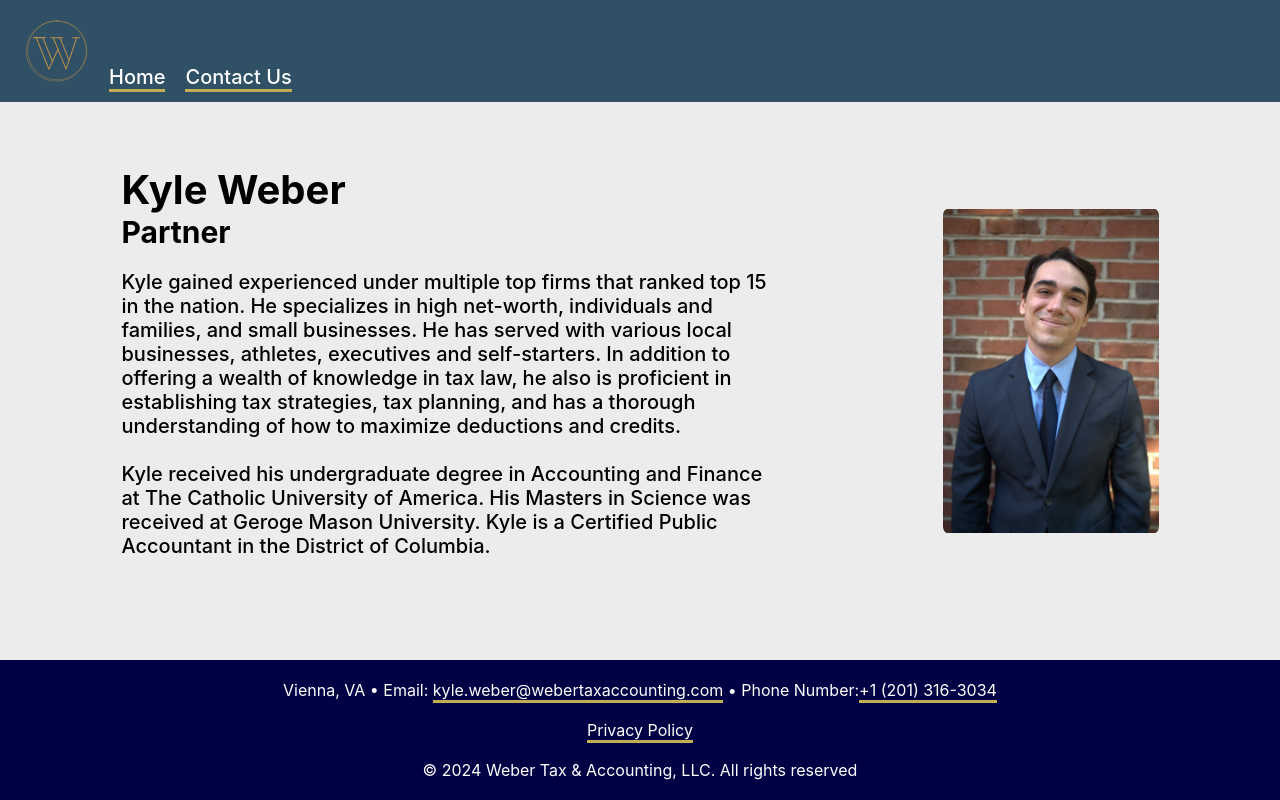
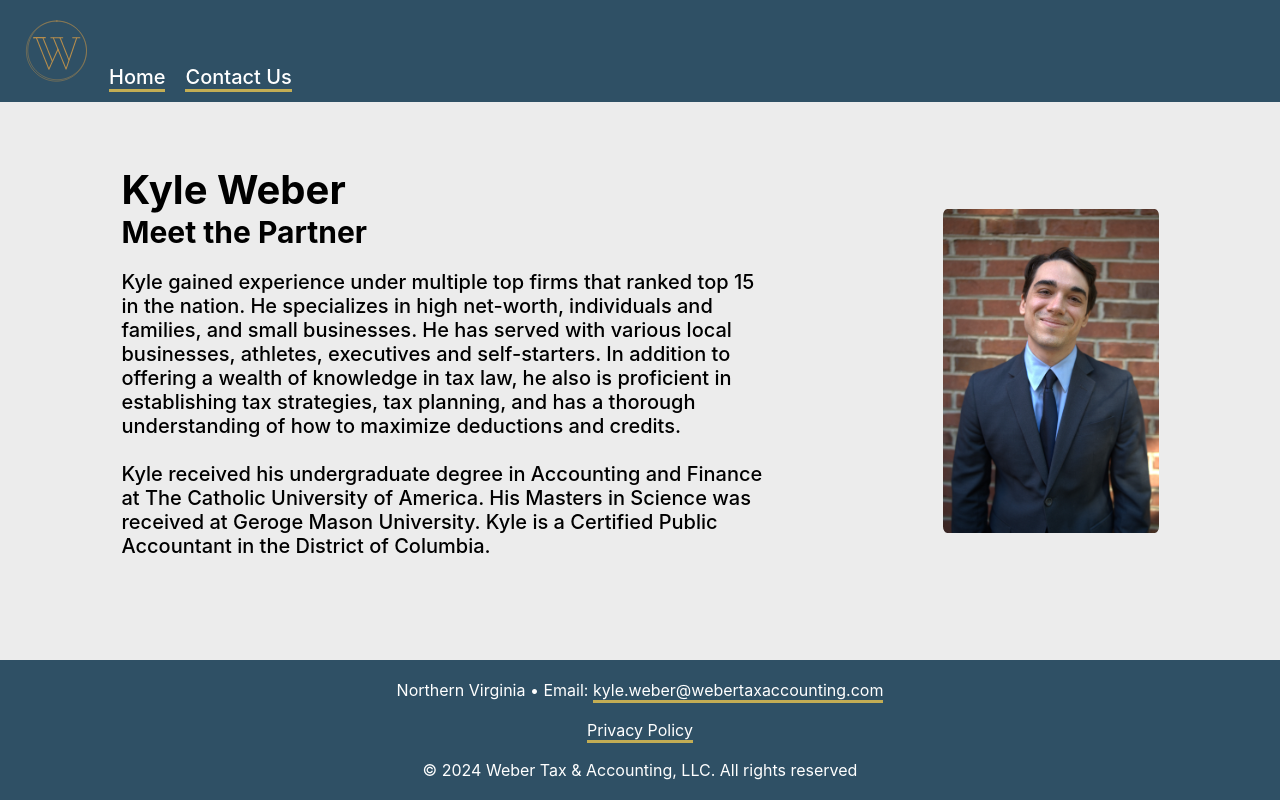
Before and after one commit to GainorJoshua-FS/webertaxaccounting, a React (Create React App) app: page /#/ in a window 1280 px wide. Built offline with nearby package versions, Linux system fonts and the light colour scheme.

Commit message:
All small changes made

```diff
--- a/src/App.css
+++ b/src/App.css
@@ -22,7 +22,7 @@ footer a {
 }
 
 footer a:hover{
-  border-color: #2F5065;
+  border-color: #000045;
 }
 
 header .Link:hover {
@@ -205,6 +205,11 @@ header .Link:hover {
     max-width: 5%;
     margin: 20px 20px 0px 25px;
   }
+
+  .Footer {
+    padding: 20px;
+    color: white;
+  }
 /* END HEADER & FOOTER ======================*/
 }
 
--- a/src/components/Contact.js
+++ b/src/components/Contact.js
@@ -6,11 +6,9 @@ function Contact() {
             <p className='ContactBody'>
                 Prospective clients please email <a href='mailto:Kyle.Weber@webertaxaccounting.com'>kyle.weber@webertaxaccounting.com</a> describing the nature of your inquiry.
 
-                If further documents are required to understand the complexity and scope of your request, we will provide you a secure link to our portal to upload necessary documentation
+                If further documents are required to understand the complexity and scope of your request, we will provide you a secure link to our portal to upload necessary documentation.
 
                 If an introductory meeting is requested, please indicate so in your inquiry.
-
-                Weber Tax &amp; Accounting does not currently maintain an office-front location, but in-person meetings can be arranged upon request.
             </p>
 
             <form className='ContactForm'>
--- a/src/components/Footer.js
+++ b/src/components/Footer.js
@@ -3,12 +3,10 @@ import { Link } from 'react-router-dom'
 
 function Footer() {
     return (
-        <footer style={styles.footer}>
-            Vienna, VA
+        <footer className='PrimBack Footer'>
+            Northern Virginia
             •
             Email: <a className='Link' href='mailto:Kyle.Weber@webertaxaccounting.com'>kyle.weber@webertaxaccounting.com</a>
-            &nbsp;•
-            Phone Number:<a className='Link'     href='tel://+12013163034'>+1 (201) 316-3034</a>
             <br/><br/>
             <Link className='Link' id="link" to="/privacy-policy">
                 Privacy Policy
@@ -22,9 +20,5 @@ function Footer() {
 export default Footer
 
 const styles ={
-    footer:{
-        backgroundColor: '#000045',
-        padding: "20px",
-        color: "white"
-    },
+
 }
--- a/src/components/Home.js
+++ b/src/components/Home.js
@@ -6,9 +6,9 @@ function Home() {
         <section className='BioSection'>
             <article className='BioArticle'>
                 <h2 className='BioName'>Kyle Weber</h2>
-                <h3 className='BioTitle'>Partner</h3>
+                <h3 className='BioTitle'>Meet the Partner</h3>
                 <p className='BioBody'>
-                    Kyle gained experienced under multiple top firms that ranked top 15 in the nation. He specializes in high net-worth, individuals and families, and small businesses. He has served with various local businesses, athletes, executives and self-starters. In addition to offering a wealth of knowledge in tax law, he also is proficient in establishing tax strategies, tax planning, and has a thorough understanding of how to maximize deductions and credits. <br/> <br/> Kyle received his undergraduate degree in Accounting and Finance at The Catholic University of America. His Masters in Science was received at Geroge Mason University. Kyle is a Certified Public Accountant in the District of Columbia.
+                    Kyle gained experience under multiple top firms that ranked top 15 in the nation. He specializes in high net-worth, individuals and families, and small businesses. He has served with various local businesses, athletes, executives and self-starters. In addition to offering a wealth of knowledge in tax law, he also is proficient in establishing tax strategies, tax planning, and has a thorough understanding of how to maximize deductions and credits. <br/> <br/> Kyle received his undergraduate degree in Accounting and Finance at The Catholic University of America. His Masters in Science was received at Geroge Mason University. Kyle is a Certified Public Accountant in the District of Columbia.
                 </p>
             </article>
             <img className='BioImg' style={styles.img} src={Kyle} alt='Kyle Weber'/>
--- a/src/components/PrivacyPolicy.js
+++ b/src/components/PrivacyPolicy.js
@@ -7,7 +7,7 @@ function PrivacyPolicy() {
 
             <h3>Collection of Personal Information</h3>
             <p>
-                Weber Tax &amp; Accounting only collects personal data that has been voluntarily provided by the users of this site by signing up for an account. We are the sole owners of the data collected on this site.
+                Weber Tax &amp; Accounting only collects personal data that has been voluntarily provided by the users of this site by filling out the contact form. We are the sole owners of the data collected on this site.
 
                 We do not knowingly collect the personal data of any individuals under the age of 18 years old in any jurisdiction. If such information is collected and discovered, it will be completely deleted from our records and database.
 
@@ -17,23 +17,20 @@ function PrivacyPolicy() {
             <h3>Use of Personal Information</h3>
 
             <p>
-                Weber Tax &amp; Accounting may use personal data and information to:
-
-                Directly respond to inquiries through our website, regarding any reasons that we were contacted.
-
-                Any personal data or information, including email address, will never be sold, rented, lent, or given to any third-party for any reason, with the exception of being legally compelled to when required by the law.
+                Weber Tax &amp; Accounting may use personal data and information to directly respond to inquiries through our website regarding any reasons that we were contacted
             </p>
 
             <h3>Your Access and Control Over Your Information</h3>
 
             <p>
                 At any time, users may opt out of any future contact with this website. By contacting us, users may also:
+                <ul>
+                    <li>Request deletion of their personal data.</li>
 
-                Request deletion of their personal data.
+                    <li>Ask any questions about how we use their personal data.</li>
 
-                Ask any questions about how we use their personal data.
-
-                Express any concerns they may have about our use of personal data.
+                    <li>Express any concerns they may have about our use of personal data.</li>
+                </ul>
             </p>
 
             <h3>Personal Contact</h3>
--- a/src/components/header.js
+++ b/src/components/header.js
@@ -6,7 +6,7 @@ import { Link } from 'react-router-dom'
 function Header() {
     return (
         <header className='PrimBack' style={styles.header}>
-
+            {/* <h1>Weber Tax &amp; Accounting</h1> */}
             <Link className='LinkLogo' to="/" style={styles.link}>
                 <img className='Logo' src={Logo2} alt=''/>
             </Link>
```
